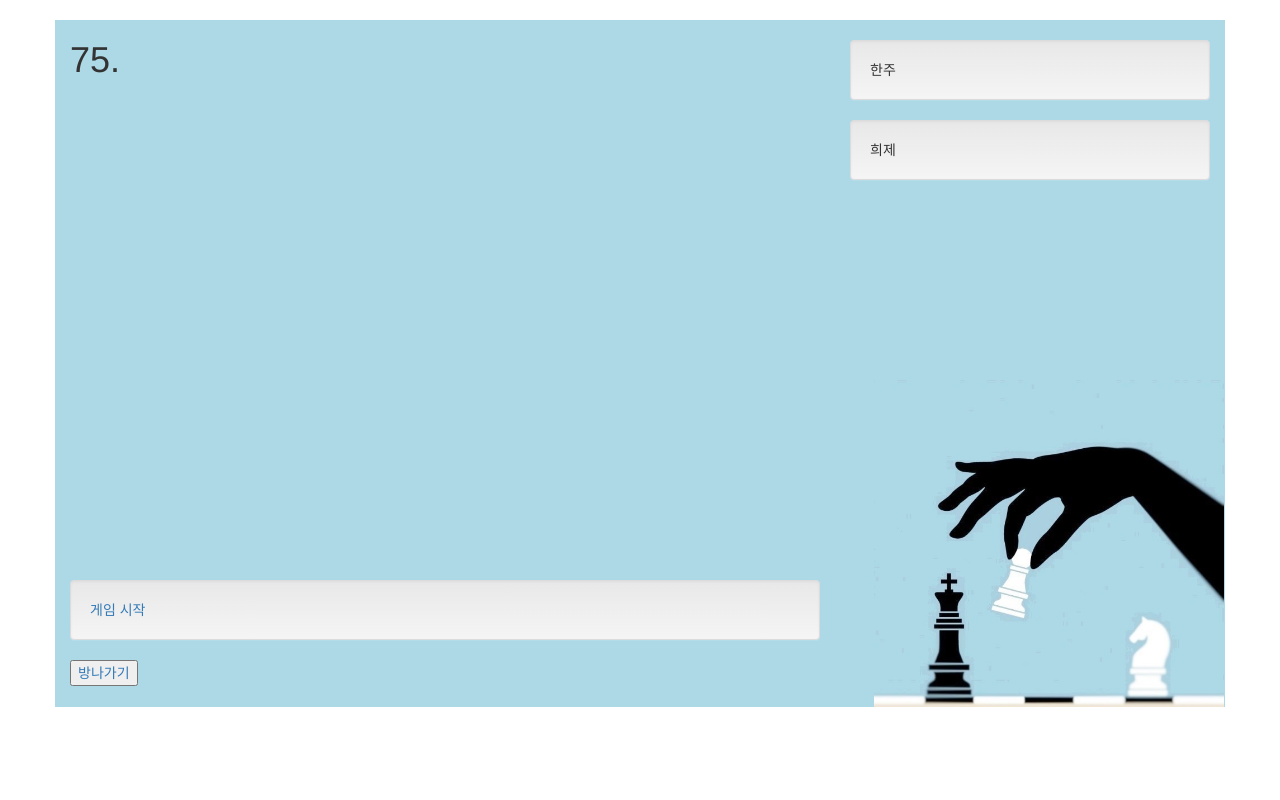
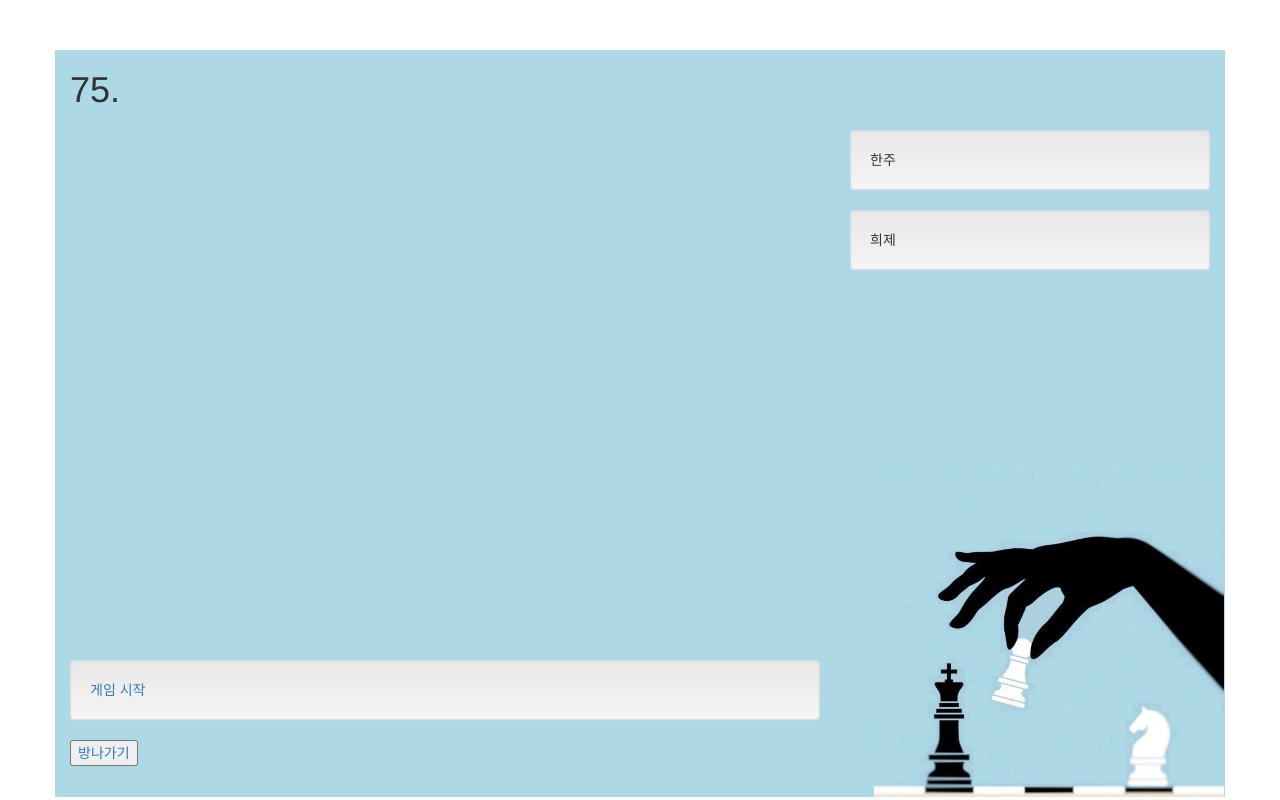
Before and after one commit to jungsugi/Network_Django, a Django app: template chessGame/templates/chessGame/room.html in a window 1280 px wide. Run offline with Django 3.2, Linux system fonts and the light colour scheme; the template is opened without the code that fills it: values that come from a table or form of the project are taken from there, others are empty; data comes from the database, SQL or seed files in the repository; both versions use the stored data as it was after the commit; some libraries are stand-ins or nearby versions.

Commit message:
조금 다듬었어요

```diff
--- a/chessGame/models.py
+++ b/chessGame/models.py
@@ -3,7 +3,7 @@
 # Create your models here.
 class UserInfo(models.Model):
    name=models.CharField(max_length=10)
-   one_or_two = 0
+   one_or_two = 0#안씀
    turn=models.IntegerField(default=0)
 
 class RoomInfo(models.Model):
@@ -11,13 +11,13 @@
    full = models.IntegerField(default=0)
    user1 = models.CharField(max_length=15,default='none')
    user2 = models.CharField(max_length=15,default='none')
-   turn=models.IntegerField(default=0)
+   turn=models.IntegerField(default=0)#안씀
    stay=models.IntegerField(default=0)
 
 class ChessBoard(models.Model):
    board=models.TextField()
    room_number=models.IntegerField(default=0)
-   turn=models.IntegerField(default=0)
+   turn=models.IntegerField(default=0)#안씀
 
 class RoomMaster(models.Model):
-   name=models.CharField(max_length=10)
+   name=models.CharField(max_length=10)#??
--- a/chessGame/templates/chessGame/chess_stay.html
+++ b/chessGame/templates/chessGame/chess_stay.html
@@ -46,7 +46,7 @@
     </head>
     {% load staticfiles %}
     <body>
-        <div class="container" style="margin-top:20px; background-color:lightblue">
+        <div class="container" style="margin-top:50px; background-color:lightblue">
             <div class="row">
               <div class="col-md-8 col-xs-8">
               <h1>체스판</h1>
@@ -91,9 +91,6 @@
               {%endfor%}
               </table>
               <br>
-
-                <button type="submit" class="btn btn-default" value={{pinpong}}>수를 두기전에 누르시오.</button>
-              </form>
               </div>
               <div class="col-md-4 col-xs-4">
                   <div class="well" style="margin-top:80px;">{{room.user1}}</div>
--- a/chessGame/templates/chessGame/index.html
+++ b/chessGame/templates/chessGame/index.html
@@ -12,7 +12,7 @@
 
 </head>
 <body>
-<div class="container" style="margin-top:50px; background-color:lightgrey">
+<div class="container" style="margin-top:50px; background-color:lightblue">
     <form action="ing/" method="POST">
     {%csrf_token%}
       <div class="form-group">
--- a/chessGame/templates/chessGame/main.html
+++ b/chessGame/templates/chessGame/main.html
@@ -15,7 +15,7 @@
 
     </head>
     <body>
-        <div class="container" style=" margin-top:20px; background-color:lightgrey">
+        <div class="container" style=" margin-top:50px; background-color:lightblue">
             {%for room in rooms%}
               <a href="/room/{{room.id}}/{{me.id}}/">
               <div>
--- a/chessGame/templates/chessGame/make.html
+++ b/chessGame/templates/chessGame/make.html
@@ -12,7 +12,7 @@
         <meta name="viewport" content="width=device-width, initial-scale=1">
 </head>
 <body>
-<div class="container" style="margin-top:50px; background-color:lightgrey">
+<div class="container" style="margin-top:50px; background-color:lightblue">
     <form action="/make/ing/{{me.id}}/" method="POST">
     {%csrf_token%}
       <div class="form-group">
--- a/chessGame/templates/chessGame/room.html
+++ b/chessGame/templates/chessGame/room.html
@@ -9,23 +9,23 @@
         <link rel="stylesheet" href="https://maxcdn.bootstrapcdn.com/bootstrap/3.3.6/css/bootstrap-theme.min.css" integrity="sha384-fLW2N01lMqjakBkx3l/M9EahuwpSfeNvV63J5ezn3uZzapT0u7EYsXMjQV+0En5r" crossorigin="anonymous">
         <script src="https://maxcdn.bootstrapcdn.com/bootstrap/3.3.6/js/bootstrap.min.js" integrity="sha384-0mSbJDEHialfmuBBQP6A4Qrprq5OVfW37PRR3j5ELqxss1yVqOtnepnHVP9aJ7xS" crossorigin="anonymous"></script>
         <meta name="viewport" content="width=device-width, initial-scale=1">
-        <meta http-equiv="refresh" content="5">
+        <meta http-equiv="refresh" content="5; url=/room/{{room.id}}/{{me.id}}/">
     </head>
     {% load staticfiles %}
     <body>
-        <div class="container" style="margin-top:20px; background-color:lightblue">
+        <div class="container" style="margin-top:50px; background-color:lightblue">
             <div class="row">
               <div class="col-md-8 col-xs-8">
                 <h1>{{room.id}}. {{room.name}}</h1>
                 <a href="/room/{{room.id}}/room_to_chess/{{me.id}}/">
-                  <div class="well" style="cursor:pointer; margin-top:500px">게임 시작</div>
+                  <div class="well" style="cursor:pointer; margin-top:550px">게임 시작</div>
                 </a>
                 <a href="/room/{{room.id}}/{{me.id}}/out/">
                   <button>방나가기</button>
                 </a>
               </div>
               <div class="col-md-4 col-xs-4">
-                  <div class="well" style="margin-top:20px;">{{room.user1}}</div>
+                  <div class="well" style="margin-top:80px;">{{room.user1}}</div>
                   <div class="well">{{room.user2}}</div>
                   <img src = "{% static 'image/chess.jpg' %}" width = 350px; style="margin-top:180px;margin-left:24px;" />
               </div>
```
Also changed, not shown: chessGame/templates/chessGame/chess.html (+2 -6 lines), chessGame/views.py (+8 -29 lines), db.sqlite3.
